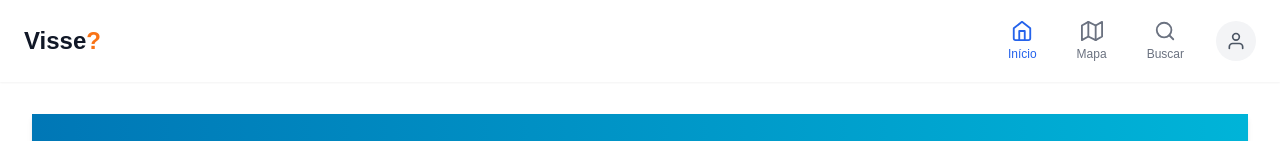
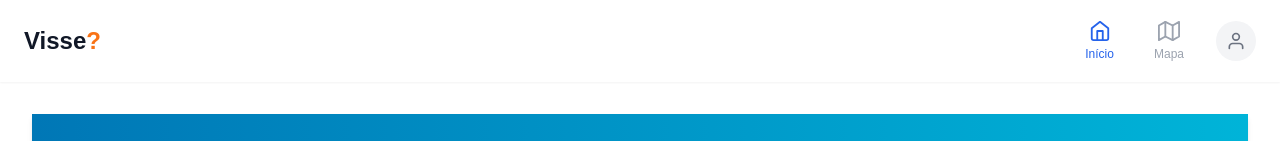
Before and after one commit to lestrb/projetovisse, a React (Create React App) app in the folder client/: page /app in a window 1280 px wide. Shown: the top 141 px of the page. Built offline with nearby package versions, Linux system fonts and the light colour scheme.

Commit message:
Update Header component to include 'end' prop
Added 'end' prop to NavItem component to fix bug with active link styling. Tambem mudei umas coisinhas que nao estavam fazendo nada

```diff
--- a/client/src/components/Header.jsx
+++ b/client/src/components/Header.jsx
@@ -1,14 +1,16 @@
 import React from 'react';
 import { NavLink, Link } from 'react-router-dom';
-import { FiHome, FiMap, FiSearch, FiUser } from 'react-icons/fi';
+import { FiHome, FiMap, FiUser } from 'react-icons/fi';
 
-function NavItem({ to, icon: Icon, label }) {
+// Adicionei a prop 'end' aqui no componente
+function NavItem({ to, icon: Icon, label, end = false }) {
   return (
     <NavLink
       to={to}
+      end={end} // Para consertar o bug
       className={({ isActive }) =>
         `flex flex-col items-center gap-1 p-2 rounded-lg transition-colors ${
-          isActive ? 'text-blue-600' : 'text-gray-500 hover:text-gray-900'
+          isActive ? 'text-blue-600' : 'text-gray-400 hover:text-gray-900'
         }`
       }
       aria-label={label}
@@ -28,19 +30,20 @@ export default function Header() {
         </Link>
 
         <nav className="flex items-center gap-4 sm:gap-6" aria-label="Navegação principal">
-          <NavItem to="/app" icon={FiHome} label="Início" />
+          {/* Adicionei 'end' apenas no Início */}
+          <NavItem to="/app" icon={FiHome} label="Início" end />
           <NavItem to="/app/mapa" icon={FiMap} label="Mapa" />
-          <NavItem to="/app/buscar" icon={FiSearch} label="Buscar" />
+
           <NavLink
             to="/app/perfil"
             className={({ isActive }) =>
-              `w-10 h-10 rounded-full flex items-center justify-center ${
-                isActive ? 'bg-blue-100' : 'bg-gray-100 hover:bg-gray-200'
+              `w-10 h-10 rounded-full flex items-center justify-center border transition ${
+                isActive ? 'bg-blue-50 border-blue-200 text-blue-600' : 'bg-gray-100 border-transparent text-gray-500 hover:bg-gray-200'
               }`
             }
             aria-label="Perfil"
           >
-            <FiUser size={20} className="text-gray-600" />
+            <FiUser size={20} />
           </NavLink>
         </nav>
       </div>
```
